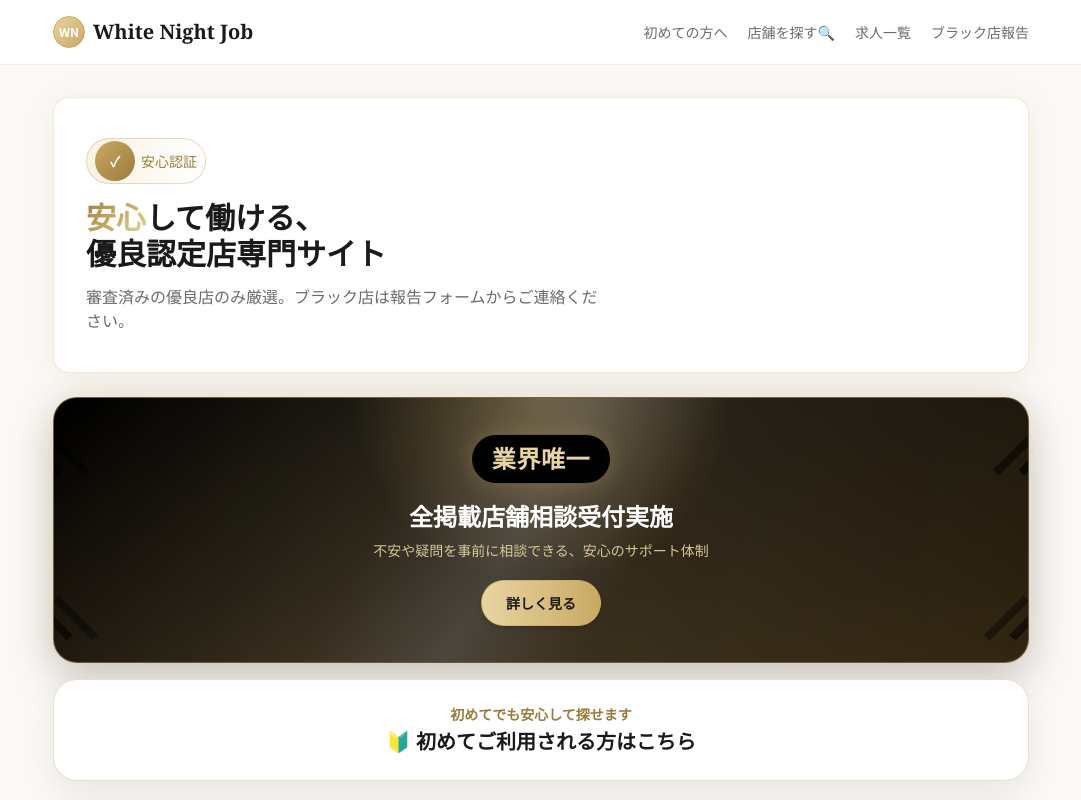
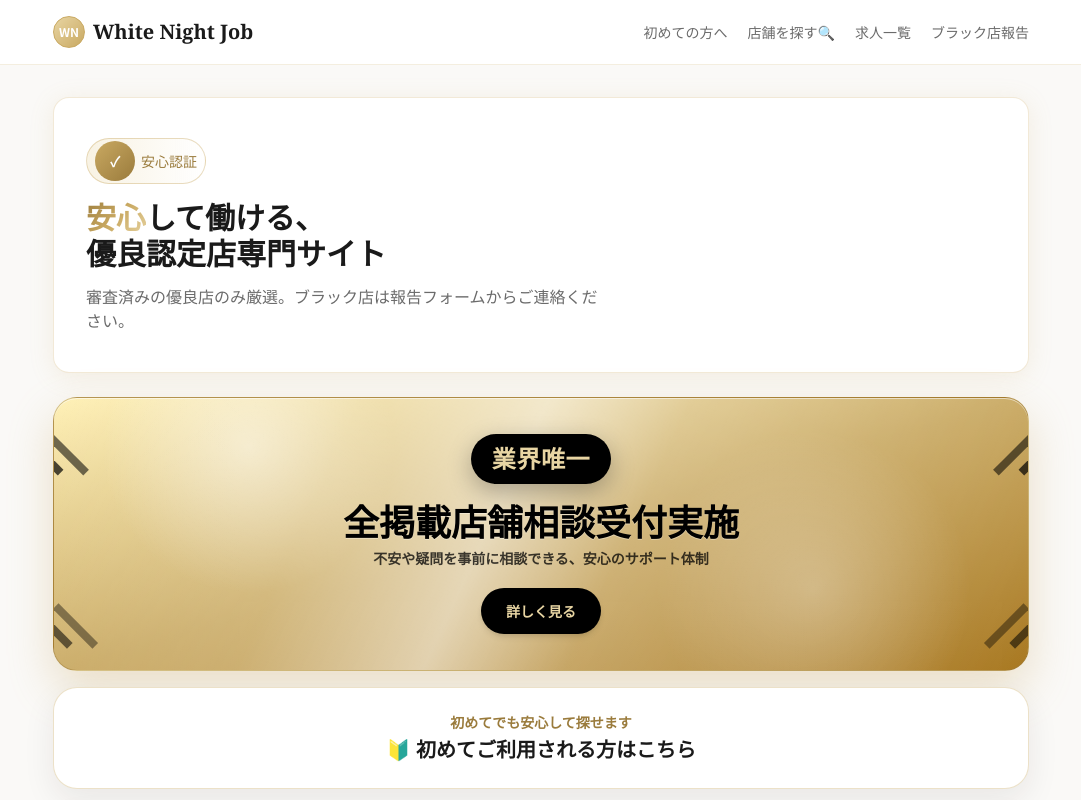
Before and after one commit to white-night-job/white-night-job, a Next.js app: page / in a window 1280 px wide. Shown: the top 800 px of the page, without its empty margins (99-1180 px from the left). Built offline with nearby package versions, Linux system fonts and the light colour scheme; no server answers.

Commit message:
トップページ修正

```diff
--- a/src/app/page.tsx
+++ b/src/app/page.tsx
@@ -38,26 +38,26 @@ export default async function HomePage({ searchParams }: HomePageProps) {
         <section className="space-y-4">
           <Link
             href="#support-system"
-            className="animate-fade-up group relative block overflow-hidden rounded-3xl border border-gold/50 bg-gradient-to-br from-black via-[#171109] to-[#332612] px-5 py-7 text-center shadow-[0_18px_45px_rgba(33,29,24,0.2),0_0_34px_rgba(201,169,98,0.22)] transition-all duration-300 hover:-translate-y-1 hover:shadow-[0_24px_60px_rgba(33,29,24,0.28),0_0_46px_rgba(201,169,98,0.34)] sm:px-8 sm:py-9"
+            className="animate-fade-up group relative block overflow-hidden rounded-3xl border border-gold-dark/40 bg-gradient-to-br from-[#fff1b8] via-gold to-[#a97922] px-5 py-7 text-center shadow-[0_18px_45px_rgba(201,169,98,0.32),inset_0_1px_0_rgba(255,255,255,0.55)] transition-all duration-300 hover:-translate-y-1 hover:shadow-[0_24px_60px_rgba(201,169,98,0.45),0_0_42px_rgba(232,213,163,0.48)] sm:px-8 sm:py-9"
           >
             <span
-              className="absolute inset-0 bg-[linear-gradient(120deg,transparent_0%,rgba(232,213,163,0.14)_35%,rgba(255,255,255,0.22)_48%,rgba(232,213,163,0.12)_60%,transparent_100%),radial-gradient(circle_at_top,rgba(201,169,98,0.42),transparent_34%)] opacity-90"
+              className="absolute inset-0 bg-[linear-gradient(115deg,transparent_0%,rgba(255,255,255,0.18)_28%,rgba(255,255,255,0.62)_45%,rgba(255,255,255,0.22)_58%,transparent_100%),radial-gradient(circle_at_20%_18%,rgba(255,255,255,0.55),transparent_18%),radial-gradient(circle_at_78%_70%,rgba(255,255,255,0.32),transparent_20%)] opacity-90"
               aria-hidden
             />
             <span className="absolute -left-8 top-5 h-16 w-2 -rotate-45 bg-black/70 shadow-[18px_18px_0_rgba(0,0,0,0.55)] sm:-left-5" aria-hidden />
             <span className="absolute -left-2 bottom-4 h-14 w-2 -rotate-45 bg-black/55 shadow-[18px_18px_0_rgba(0,0,0,0.4)]" aria-hidden />
             <span className="absolute -right-8 top-5 h-16 w-2 rotate-45 bg-black/70 shadow-[-18px_18px_0_rgba(0,0,0,0.55)] sm:-right-5" aria-hidden />
             <span className="absolute -right-2 bottom-4 h-14 w-2 rotate-45 bg-black/55 shadow-[-18px_18px_0_rgba(0,0,0,0.4)]" aria-hidden />
-            <span className="relative mx-auto inline-flex rounded-full border border-gold/50 bg-black px-5 py-2 font-serif text-xl font-bold tracking-wide text-gold-light shadow-[0_0_22px_rgba(201,169,98,0.28)] sm:text-2xl">
+            <span className="relative mx-auto inline-flex rounded-full border border-black/70 bg-black px-5 py-2 font-serif text-xl font-bold tracking-wide text-gold-light shadow-[0_8px_24px_rgba(0,0,0,0.28)] sm:text-2xl">
               業界唯一
             </span>
-            <span className="relative mt-4 block text-lg font-bold leading-relaxed text-white sm:text-2xl">
+            <span className="relative mt-4 block text-2xl font-black leading-tight text-black drop-shadow-[0_1px_0_rgba(255,255,255,0.35)] sm:text-4xl">
               全掲載店舗相談受付実施
             </span>
-            <span className="relative mt-2 block text-sm font-medium text-gold-light/90">
+            <span className="relative mt-2 block text-sm font-semibold text-black/75">
               不安や疑問を事前に相談できる、安心のサポート体制
             </span>
-            <span className="relative mx-auto mt-5 inline-flex min-h-11 items-center justify-center rounded-full border border-gold/60 bg-gradient-to-r from-gold-light to-gold px-6 py-3 text-sm font-bold text-charcoal shadow-md transition-transform duration-300 group-hover:scale-105">
+            <span className="relative mx-auto mt-5 inline-flex min-h-11 items-center justify-center rounded-full border border-black/70 bg-black px-6 py-3 text-sm font-bold text-gold-light shadow-md transition-transform duration-300 group-hover:scale-105">
               詳しく見る
             </span>
           </Link>
```
